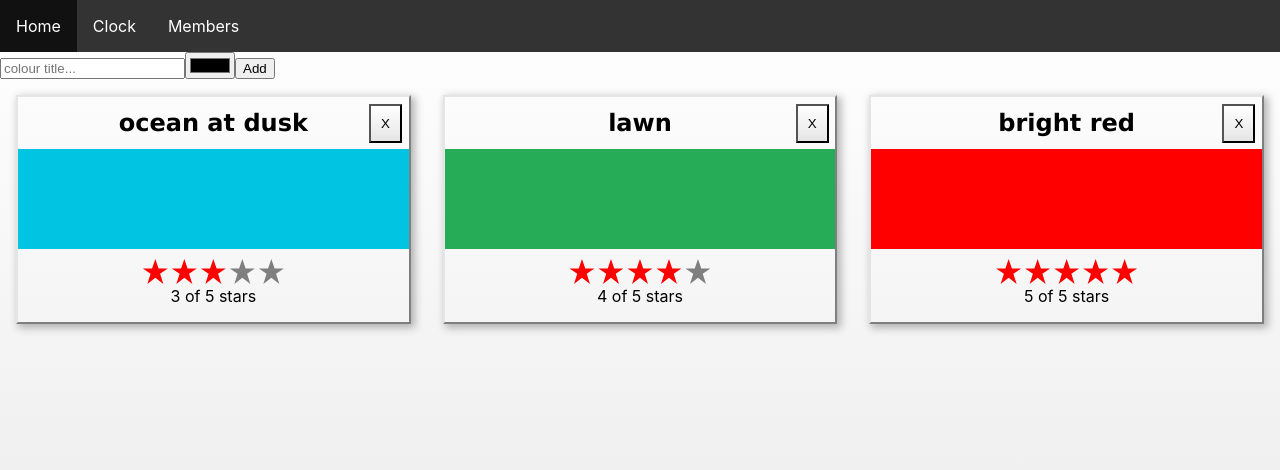
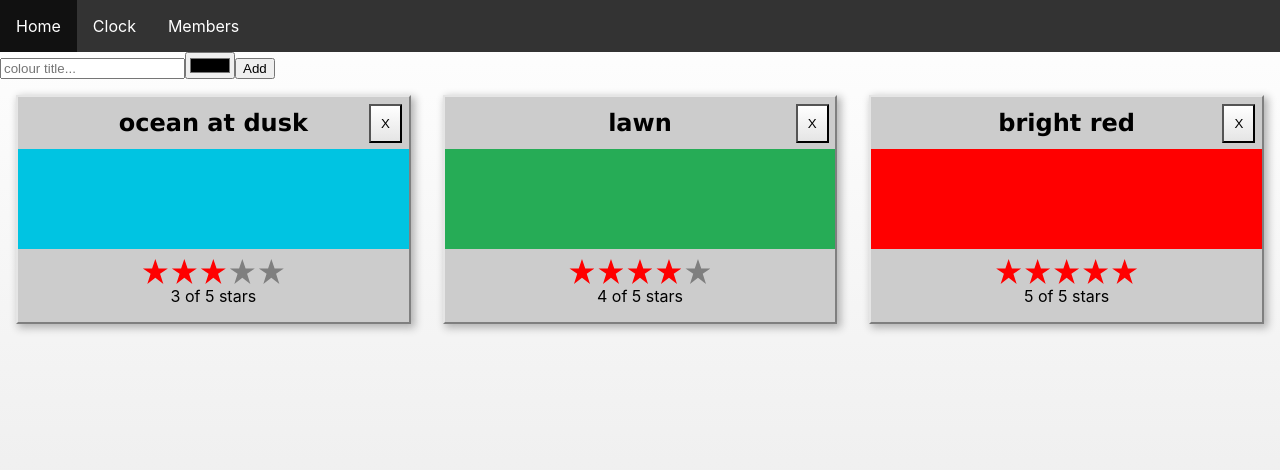
Before and after one commit to JayWebDevCom/Learning-React, a React (Create React App) app: page / in a window 1280 px wide. Shown: the top 470 px of the page. Built offline with nearby package versions, Linux system fonts and the light colour scheme.

Commit message:
Introduce Lifecycle methods to Color component

```diff
--- a/src/components/Color.js
+++ b/src/components/Color.js
@@ -1,19 +1,47 @@
-import React from 'react';
+import React, {Component} from 'react';
 import {StarRating} from "./StarRating";
-import PropTypes from 'prop-types'
+import PropTypes from "prop-types";
 
-export const Color = ({title, color, rating=0, onRemove=f=>f, onRate=f=>f}) =>
-    <section className={'color'}>
-        <h1>{title}</h1>
+export class Color extends Component {
+
+    componentWillMount() {
+        this.style = {
+            backgroundColor: '#CCC'
+        }
+    }
+
+    componentWillUpdate(nextProps, nextState, nextContext) {
+        this.style = null
+    }
+
+    shouldComponentUpdate(nextProps, nextState, nextContext) {
+        const {rating} = this.props;
+        return rating !== nextProps.rating
+    }
+
+    componentDidUpdate(prevProps, prevState, snapshot) {
+        const {title, rating} = this.props;
+        const status = (rating > prevProps.rating) ? 'better' : 'worse' ;
+        console.log(`${title} is getting a ${status}`)
+    }
+
+    render() {
+        const {title, color, rating = 0, onRemove = f => f, onRate = f => f} = this.props;
+        return (
+            <section className={'color'} style={this.style}>
+                <h1 ref={"title"}>{title}</h1>
                 <button onClick={onRemove}>X</button>
                 <div className={'color'}
                      style={{backgroundColor: color}}
                 >
                 </div>
                 <div>
-            <StarRating starsSelected={rating} onRate={onRate} />
+                    <StarRating starsSelected={rating} onRate={onRate}/>
                 </div>
-    </section>;
+            </section>
+        )
+    }
+}
 
 Color.propTypes = {
     title: PropTypes.string.isRequired,
@@ -22,3 +50,10 @@ Color.propTypes = {
     onRemove: PropTypes.func,
     onRate: PropTypes.func
 };
+
+Color.defaultProps = {
+    title: undefined,
+    rating: 0,
+    color: "#000000",
+    onRate: f => f
+};
```
Lines whose indentation alone changed are shown as unchanged.
